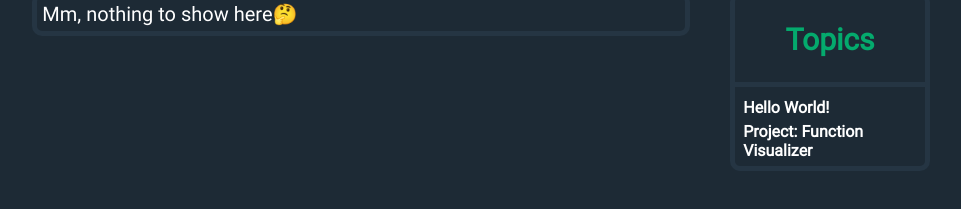
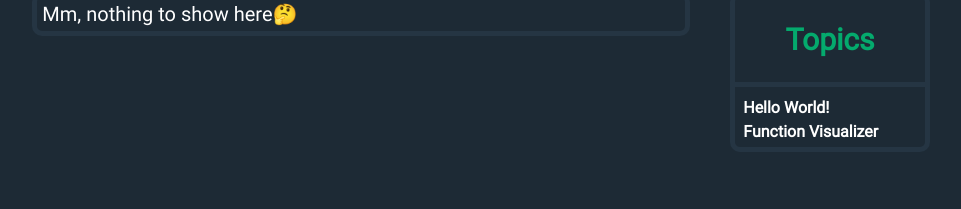
Before and after one commit to j-schall/My-Blog, a plain HTML site: page index.html in a window 1280 px wide. Both pictures are taken after a click on the link "Blog". Shown: the part 119-328 px from the top of the page, without its empty margins (279-1240 px from the left). Drawn offline with Linux system fonts and the light colour scheme.

Commit message:
New post

```diff
--- a/index.html
+++ b/index.html
@@ -52,7 +52,7 @@
                 <h1 id="topic-headline">Topics</h1>
                 <hr class="seperator">
                 <th><a href="#" onclick="setContent(this)">Hello World!</a></th>
-                <th><a href="#" onclick="setContent(this)">Project: Function Visualizer</a></th>
+                <th><a href="#" onclick="setContent(this)">Function Visualizer</a></th>
             </table>
         </div>
         <section class="text">
--- a/src/stylesheet.css
+++ b/src/stylesheet.css
@@ -57,7 +57,7 @@
     }
 }
 
-@media (min-width: 600px) {
+@media (min-width: 900px) {
     .topic-table {
         float: right;
         margin-right: 5%;
@@ -87,7 +87,7 @@
 
 }
 
-@media (max-width: 600px) {
+@media (max-width: 900px) {
     .topic-table {
         border-color: #253543;
         border-style: solid;
```
Also changed, not shown: src/entries/FunctionVisualizer.txt (added), src/stylesheet.min.css.
